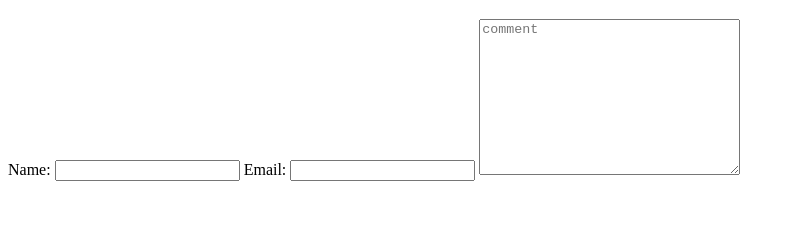
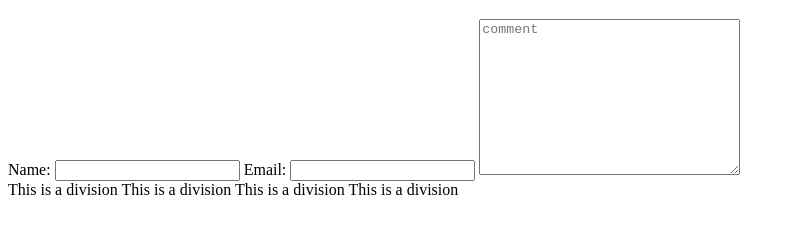
Before and after one commit to Svansh/website, a plain HTML site: page index.html in a window 1280 px wide. Shown: the part 61-294 px from the top of the page, without its empty margins (0-795 px from the left). Drawn offline with Linux system fonts and the light colour scheme.

Commit message:
Added a footer in index.html

```diff
--- a/index.html
+++ b/index.html
@@ -17,5 +17,14 @@
             <textarea name="comment" id="comment" cols="30" rows="10" placeholder="comment"></textarea>
         </form>
     </div>
+
+    <footer id="footer" class="footer">
+        <div class="footer__container">
+            <div1>This is a division</div1>
+            <div2>This is a division</div2>
+            <div3>This is a division</div3>
+            <div4>This is a division</div4>
+        </div>
+    </footer>
 </body>
 </html>
```
